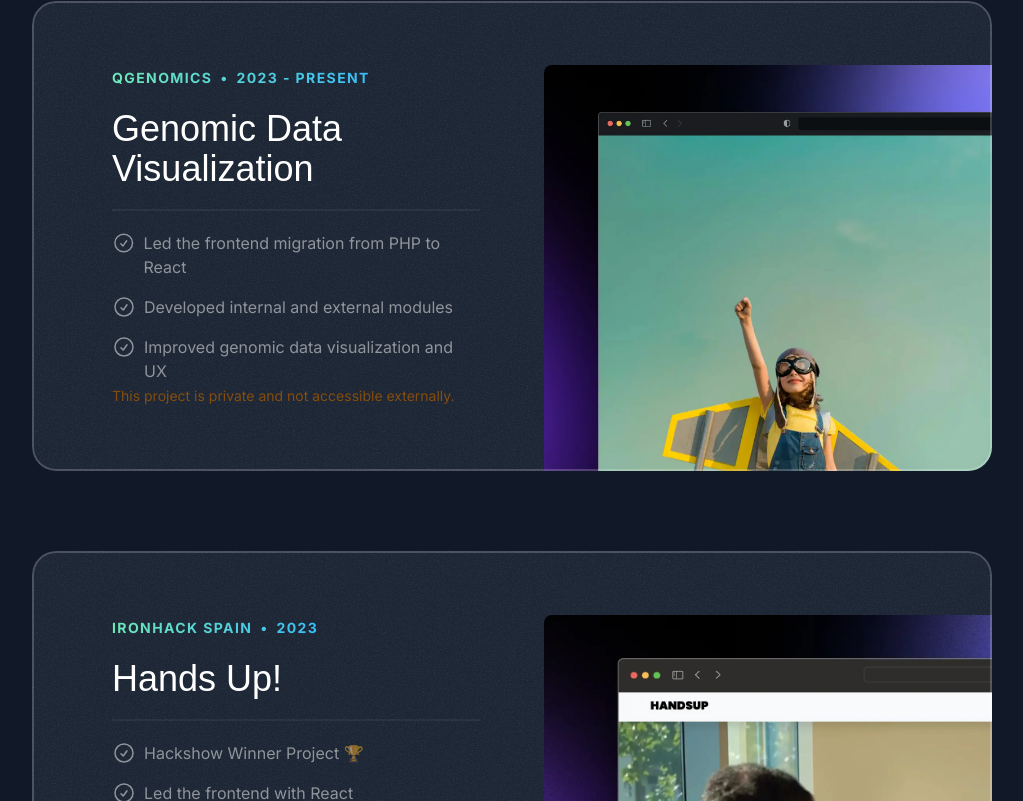
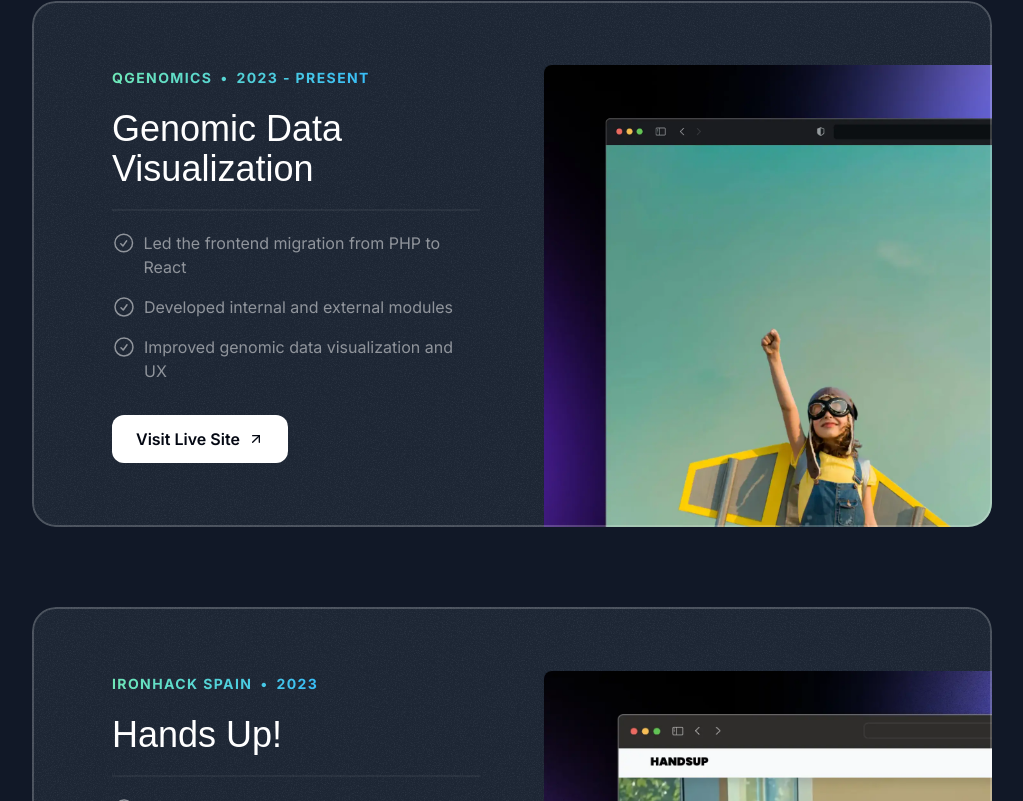
Before and after one commit to admartinbarcelo/portfolio-2025, a Next.js app: page / in a window 1280 px wide. Shown: the part 1237-2038 px from the top of the page, without its empty margins (128-1151 px from the left). Built offline with nearby package versions, Linux system fonts and the light colour scheme; a web font is replaced by a local one.

Commit message:
update section

```diff
--- a/src/sections/Projects.tsx
+++ b/src/sections/Projects.tsx
@@ -23,9 +23,8 @@ const portfolioProjects = [
       { title: "Developed internal and external modules" },
       { title: "Improved genomic data visualization and UX" },
     ],
-    link: "Private",
+    link: "https://qmatching.qgenomics.com/",
     image: Project6,
-    message: "This project is private and not accessible externally.",
   },
   {
     company: "Ironhack Spain",
```
